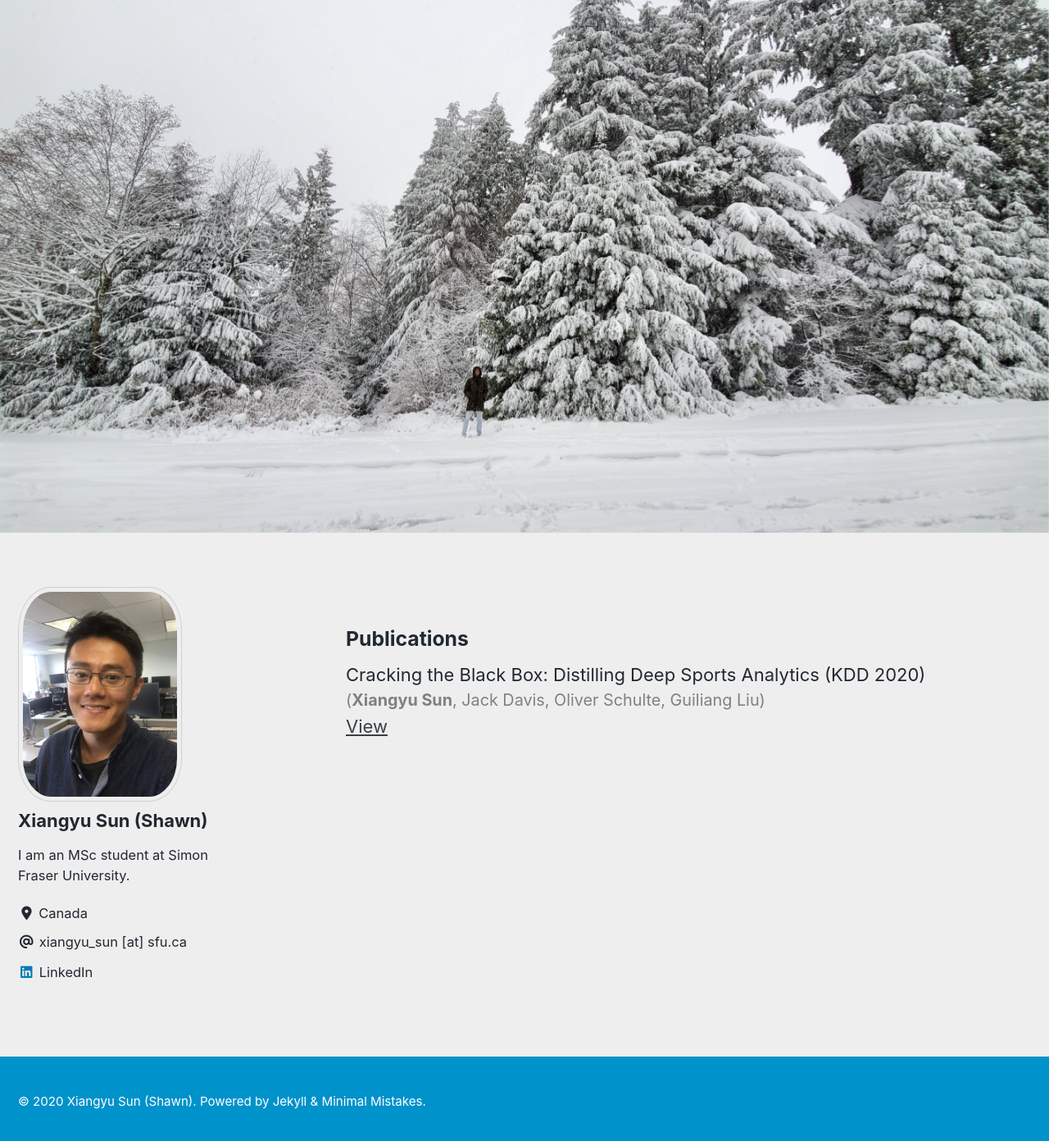
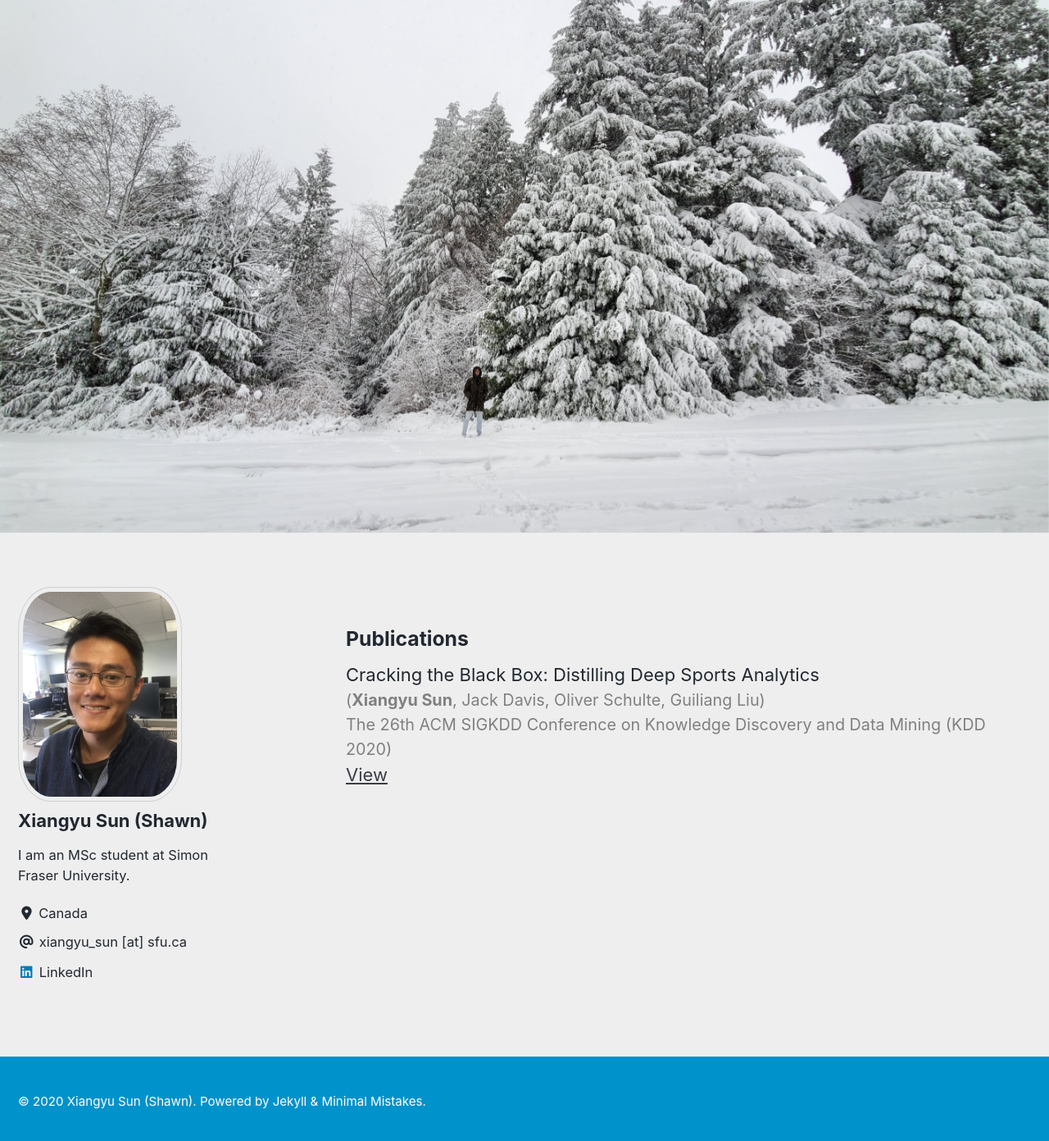
Before and after one commit to xiangyu-sun-789/xiangyu-sun-789.github.io, a Jekyll site: the page built from index.html, in a window 1280 px wide and 1400 px high, scrolled down 159 px. Shown: the top 1392 px of the window at 82% size. Built offline with Jekyll 4.4.1, drawn with Linux system fonts in a browser that asks for light colours; cached includes are drawn as plain includes; nearby versions of some CDN libraries; the list of posts is cut into pages by our own code.

Commit message:
update publication

```diff
--- a/_layouts/home.html
+++ b/_layouts/home.html
@@ -5,9 +5,10 @@ layout: archive
 {{ content }}
 
 <h3>Publications</h3>
-<div>Cracking the Black Box: Distilling Deep Sports Analytics (KDD 2020)
-	<div class="author_list">(<b>Xiangyu Sun</b>, Jack Davis, Oliver Schulte, Guiliang Liu)</div>
-    <a href="https://arxiv.org/abs/2006.04551">View</a>
+<div>Cracking the Black Box: Distilling Deep Sports Analytics
+  <div class="author_list">(<b>Xiangyu Sun</b>, Jack Davis, Oliver Schulte, Guiliang Liu)</div>
+  <div class="publisher">The 26th ACM SIGKDD Conference on Knowledge Discovery and Data Mining (KDD 2020)</div>
+  <a href="https://arxiv.org/abs/2006.04551">View</a>
 </div>
 
 <!-- <h3 class="archive__subtitle">{{ site.data.ui-text[site.locale].recent_posts | default: "Recent Posts" }}</h3>
--- a/_sass/minimal-mistakes/_archive.scss
+++ b/_sass/minimal-mistakes/_archive.scss
@@ -1,4 +1,9 @@
 .author_list {
+  font-size: 90%;
+  color:grey
+}
+
+.publisher {
   font-size: 90%;
   color:grey
 }
```
